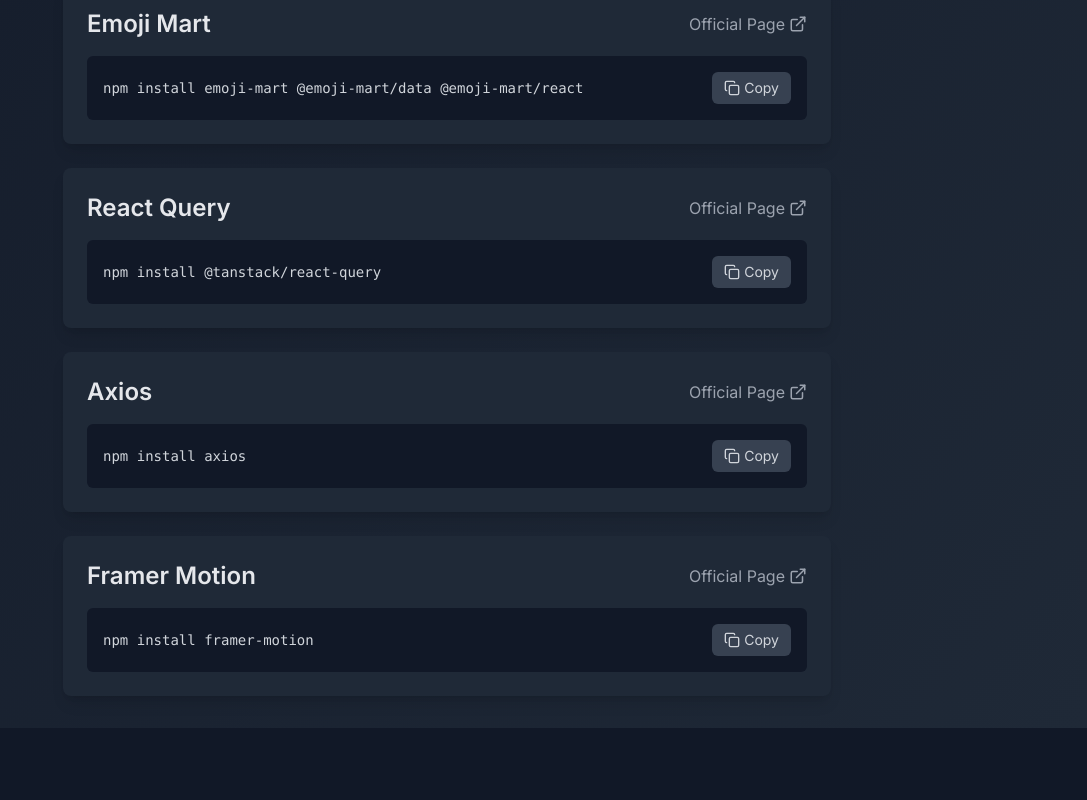
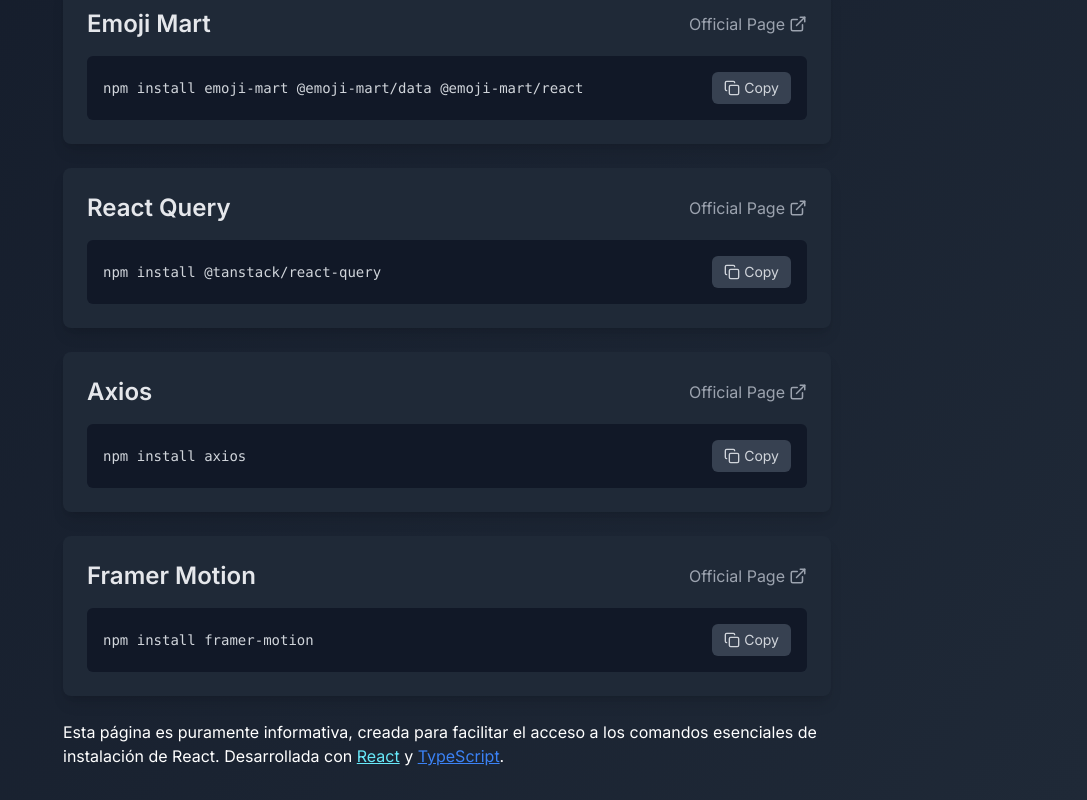
Before and after one commit to amanso23/react-basic-installation-commands, a React (Vite) app: page / in a window 1280 px wide. Shown: the part 1022-1822 px from the top of the page, without its empty margins (193-1280 px from the left). Before the commit the page ends 1750 px from the top, so only its background shows below. Built offline with nearby package versions, Linux system fonts and the light colour scheme.

Commit message:
add Footer.jsx and update App.tsx

```diff
--- a/package.json
+++ b/package.json
@@ -12,7 +12,8 @@
   "dependencies": {
     "lucide-react": "^0.344.0",
     "react": "^18.3.1",
-    "react-dom": "^18.3.1"
+    "react-dom": "^18.3.1",
+    "vite-react-typescript-starter": "file:"
   },
   "devDependencies": {
     "@eslint/js": "^9.9.1",
--- a/src/App.tsx
+++ b/src/App.tsx
@@ -1,6 +1,7 @@
 import { useState, useCallback } from 'react';
 import { Copy, ExternalLink, CheckCircle, Terminal } from 'lucide-react';
 import { commands } from './data/commands';
+import Footer from './components/Footer';
 
 function App() {
   const [filter, setFilter] = useState('');
@@ -47,7 +48,7 @@
       </div>
 
       <div className="w-full max-w-3xl space-y-6">
-        {filteredCommands.map((cmd, index) => (
+        {filteredCommands.length > 0 ? filteredCommands.map((cmd, index) => (
           <div
             key={index}
             className="bg-gray-800 p-6 rounded-lg shadow-lg transition-all duration-300 hover:shadow-xl hover:bg-gray-750"
@@ -92,8 +93,9 @@
               </button>
             </div>
           </div>
-        ))}
+        )) : <p className='text-slate-300 text-center'>Sin resultados</p>}
       </div>
+      <Footer />
     </div>
   );
 }
--- /dev/null
+++ b/src/components/Footer.tsx
@@ -0,0 +1,12 @@
+const Footer = () => {
+    return (
+        <footer className='mt-6 max-w-3xl '>
+            <p className='text-white text-sm md:text-base'>
+                Esta página es puramente informativa, creada para facilitar el acceso a los comandos esenciales de instalación de React.
+                Desarrollada con <span className='underline text-cyan-300'>React</span> y <span className='underline text-blue-500'>TypeScript</span>.
+            </p>
+        </footer>
+    )
+}
+
+export default Footer
```
Also changed, not shown: 1 other file (tests, documents, lock files or other folders).
